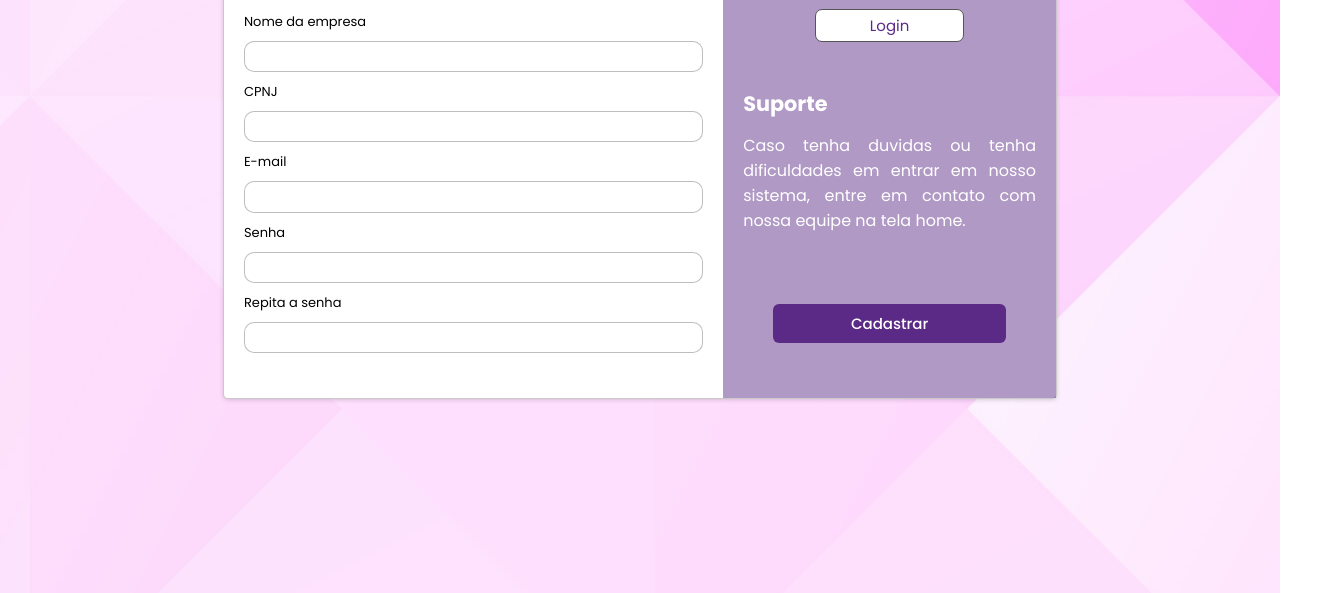
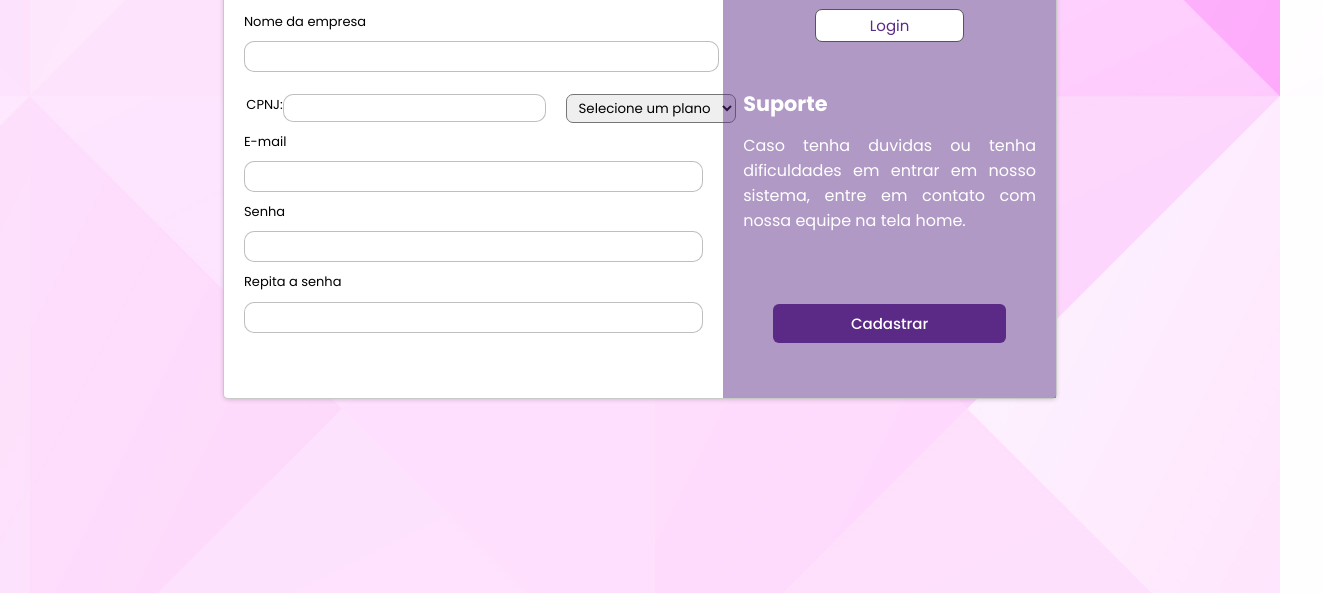
Before and after one commit to Grupo05-ADSC/Site-institucional, a website: page cadastro.html in a window 1280 px wide. Shown: the part 207-800 px from the top of the page, 1323 px wide, since content can reach past the window. Drawn offline with Linux system fonts and the light colour scheme; some packages are replaced by stand-ins of ours; a script that the page names is missing.

Commit message:
primeira versão do select de planos de assinatura. Subindo apenas para o versionamento do projeto

```diff
--- a/cadastro.html
+++ b/cadastro.html
@@ -30,38 +30,49 @@
     </div>
     <div class="div_principal_cadastro">
         <div class="div_separacao_principal_cadastro">
+
+            <!-- LADO ESQUERDO DO CARD -->
             <div class="div_esquerdo_cadastro">
                 <div class="div_titulo_cadastro">
                     <h1>Cadastro</h1>
                 </div>
-                <div class="div_separar_input_cadastro">
-                    <div class="div_input_text_cadastro">
-                        <p>Nome da empresa</p>
-                        <input type="text" name="" id="input_nome" class="">
+                <div class="div_input_text_cadastro1">
+                    <p>Nome da empresa</p>
+                    <input type="text" name="" id="input_nome" class="">
+                </div>
+
+                <div class="div_separar_input_cadastro2">
+                    <div id="div_input_text_cadastro2">
+                        <select name="" id="select_plano">
+                            <option value="0">Selecione um plano</option>
+                            <option value="1">Plano Agile</option>
+                            <option value="2">Plano Dark</option>
+                        </select>
                     </div>
-                    <div class="div_input_text_cadastro">
-                        <p>CPNJ</p>
+
+                    <div class="div_input_text_cadastro2">
+                        <p>CPNJ:</p>
                         <input type="text" name="" id="input_cnpj" class="">
                     </div>
                 </div>
-                <div class="div_separar_input_cadastro">
 
-                </div>
-                <div class="div_separar_input_cadastro">
-                    <div class="div_input_text_cadastro">
+                <div class="div_separar_input_cadastro3">
+                    <div class="div_input_text_cadastro3">
                         <p>E-mail</p>
                         <input type="email" name="" id="input_email" class="">
                     </div>
-                    <div class="div_input_text_cadastro">
+                    <div class="div_input_text_cadastro3">
                         <p>Senha</p>
                         <input type="password" name="" id="input_senha" class="">
                     </div>
-                    <div class="div_input_text_cadastro">
+                    <div class="div_input_text_cadastro3">
                         <p>Repita a senha</p>
                         <input type="password" name="" id="input_repita_senha" class="">
                     </div>
                 </div>
             </div>
+
+            <!-- LADO DIREITO DO CARD -->
             <div class="div_direito_cadastro">
                 <div id="div_direito_cadatro_pt1">
                     <div class="div_titulo_cadastro_login_2">
--- a/css/total.css
+++ b/css/total.css
@@ -62,13 +62,14 @@ body {
 }
 
 
-.div_separar_input_cadastro {
+.div_separar_input_cadastro1 {
     width: 100%;
     height: auto;
     display: flex;
-    flex-direction: column;
+    justify-content: center;
+    flex-direction: row-reverse;
 }
-.div_input_text_cadastro {
+.div_input_text_cadastro1 {
     width: auto;
     padding: 1% 4% 1% 4%;
     height: auto;
@@ -77,16 +78,94 @@ body {
     flex-direction: column;
     display: flex;
 }
-.div_input_text_cadastro p {
+.div_input_text_cadastro1 p {
     font-size: 13px;
 }
-.div_input_text_cadastro input {
+.div_input_text_cadastro1 input {
+    margin-top: 2%;
+    width: 100%;
+    padding: 1% 1% 1% 2%;
+    border-radius: 10px;
+    border: 1px solid rgba(0, 0, 0, 0.253);
+}
+.div_input_text_cadastro1 input:focus {
+    border: 1px solid rgba(0, 0, 0, 0);
+    box-shadow: 0 0 0 2px #3483fa; /* Adiciona uma borda de 2px colorida ao redor do input */
+    outline: 0;
+}
+
+.div_separar_input_cadastro2 {
+    width: 100%;
+    height: auto;
+    display: flex;
+    align-items: center;
+    justify-content: center;
+    flex-direction: row-reverse;
+    margin-top: 6px;
+    padding-right: 600px;
+}
+.div_input_text_cadastro2 {
+    display: flex;
+    width: 60%;
+    padding: 1% 4% 1% 4%;
+    height: auto;
+    align-items: center;
+    justify-content: center;
+    flex-direction: row;
+}
+#div_input_text_cadastro2 select {
+    display: flex;
+    width: auto;
+    padding: 2% 5% 2% 5%;
+    height: auto;
+    align-items: center;
+    justify-content: center;
+    flex-direction: row;
+    border: #555 0,5px solid;
+    border-radius: 7px;
+    margin-top: 8px;
+}
+.div_input_text_cadastro2 p {
+    font-size: 13px;
+}
+.div_input_text_cadastro2 input {
+    margin-top: 2%;
+    width: 100%;
+    padding: 1% 1% 1% 2%;
+    border-radius: 10px;
+    border: 1px solid rgba(0, 0, 0, 0.253);
+}
+.div_input_text_cadastro2 input:focus {
+    border: 1px solid rgba(0, 0, 0, 0);
+    box-shadow: 0 0 0 2px #3483fa; /* Adiciona uma borda de 2px colorida ao redor do input */
+    outline: 0;
+}
+
+.div_separar_input_cadastro3 {
+    width: 100%;
+    height: auto;
+    display: flex;
+    flex-direction: column;
+}
+.div_input_text_cadastro3 {
+    width: auto;
+    padding: 1% 4% 1% 4%;
+    height: auto;
+    align-items: left;
+    justify-content: left;
+    flex-direction: column;
+    display: flex;
+}
+.div_input_text_cadastro3 p {
+    font-size: 13px;
+}
+.div_input_text_cadastro3 input {
     margin-top: 2%;
     padding: 1% 1% 1% 2%;
     border-radius: 10px;
     border: 1px solid rgba(0, 0, 0, 0.253);
 }
-.div_input_text_cadastro input:focus {
+.div_input_text_cadastro3 input:focus {
     border: 1px solid rgba(0, 0, 0, 0);
     box-shadow: 0 0 0 2px #3483fa; /* Adiciona uma borda de 2px colorida ao redor do input */
     outline: 0;
```
